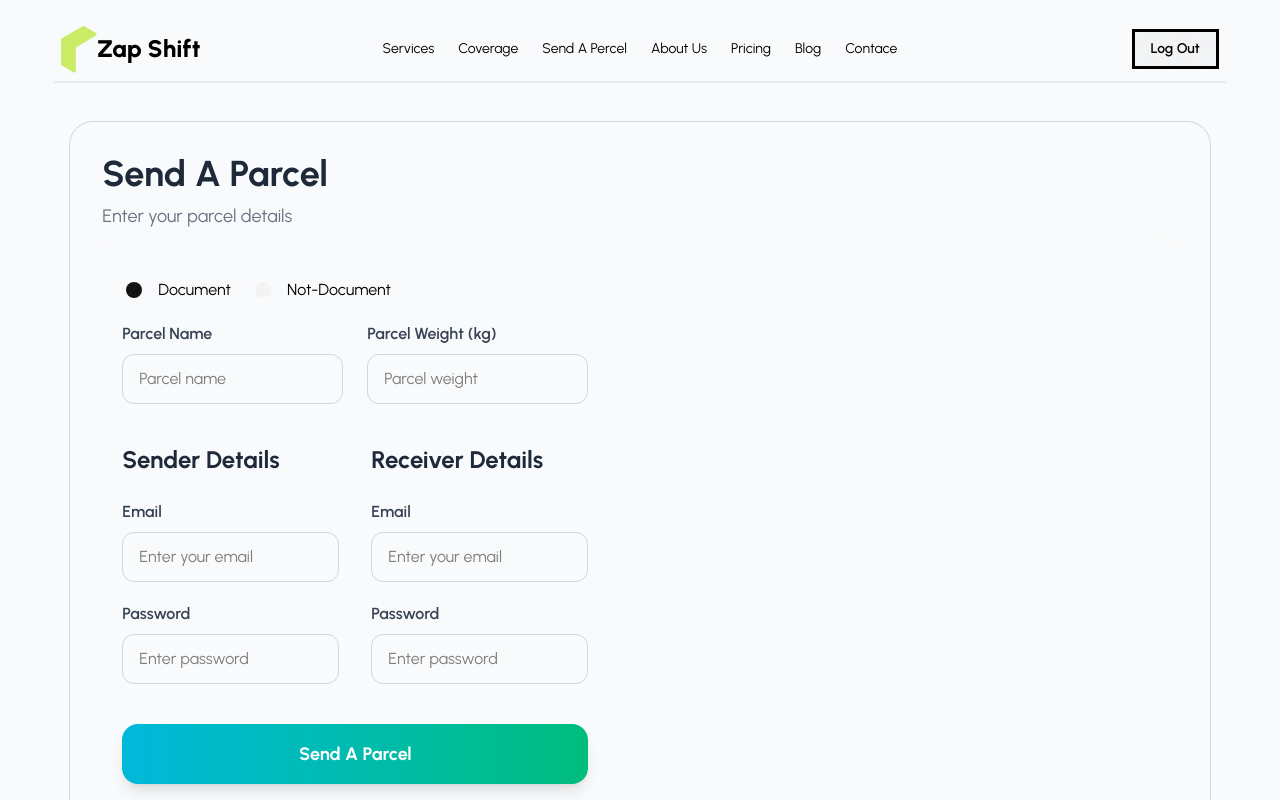
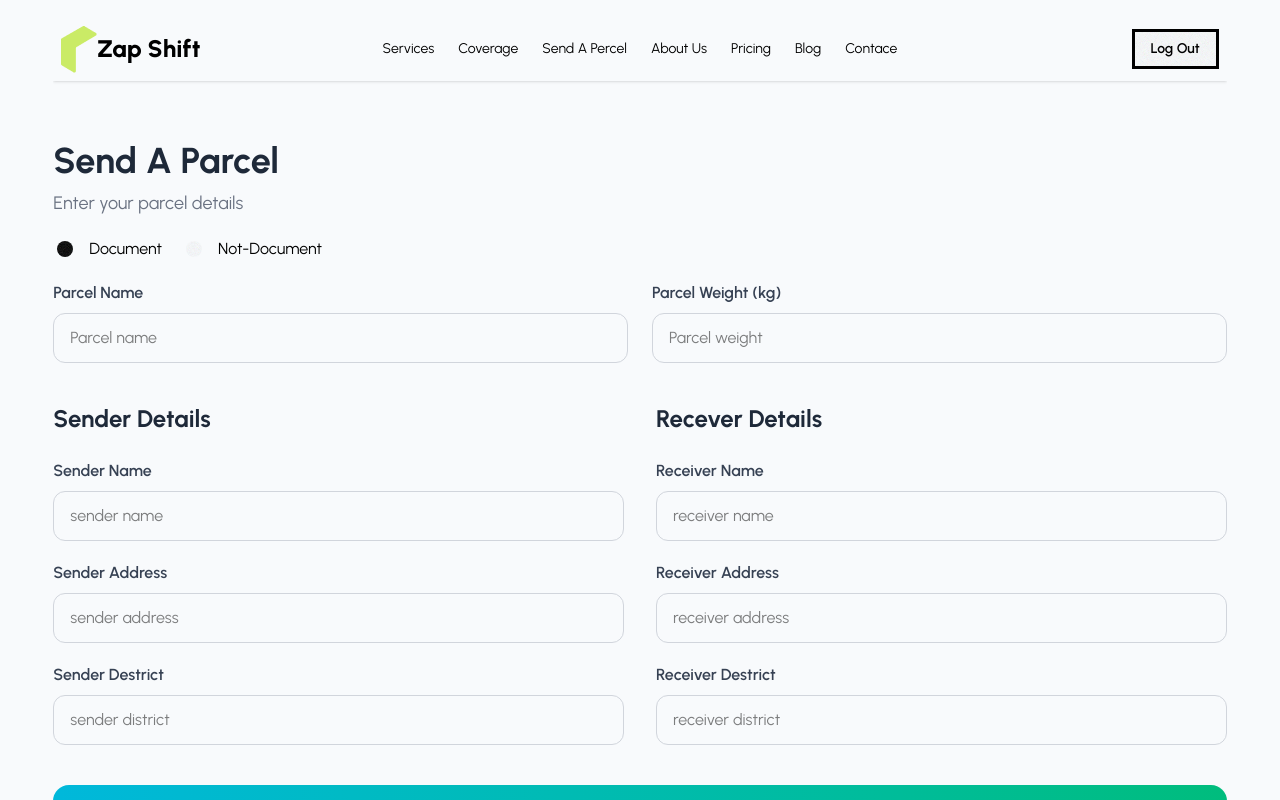
Before and after one commit to asik247/zap-shift-client-site, a React (Vite) app: page /percelSend in a window 1280 px wide. Shown: the top 800 px of the page. Built offline with nearby package versions, Linux system fonts and the light colour scheme; no server answers; sample sign-in values are in the browser's storage.

Commit message:
seand a percel code lamost complete

```diff
--- a/src/Components/Nav&Footer/Navbar.jsx
+++ b/src/Components/Nav&Footer/Navbar.jsx
@@ -6,7 +6,7 @@ import useAuth from '../../Hooks/useAuth';
 const Navbar = () => {
     //?user get AuthProvider;
     const {user,logOutUsers} = useAuth();
-    console.log('currentUser',user);
+    // console.log('currentUser',user);
     const links = <>
         <li><NavLink to={'/services'}>Services</NavLink></li>
         <li><NavLink to={'/coverage'}>Coverage</NavLink></li>
--- a/src/Pages/PercelSend/SendAPercel.jsx
+++ b/src/Pages/PercelSend/SendAPercel.jsx
@@ -8,8 +8,7 @@ const SendAPercel = () => {
         console.log(data);
     }
     return (
-        <div className="max-w-7xl mx-auto px-4 py-10">
-            <div className="rounded-3xl p-8 border border-gray-300">
+        <div className="mt-15">
             {/* Heading Section */}
             <div className="mb-2">
                 <h2 className="text-4xl font-bold text-gray-800 mb-2">
@@ -20,7 +19,6 @@ const SendAPercel = () => {
                     Enter your parcel details
                 </p>
             </div>
-                <div className="flex flex-wrap gap-8 items-center bg-gray-50 p-5 rounded-2xl mb-8">
             <form onSubmit={handleSubmit(handleFormSubmiter)}>
                 {/* radio filed */}
                 <div className='flex gap-5 my-5'>
@@ -28,7 +26,6 @@ const SendAPercel = () => {
                         <input type="radio" {...register('percelType')} value="document" className="radio" defaultChecked />
                         Document
                     </label>
-
                     <label className="flex items-center gap-3 cursor-pointer">
                         <input type="radio" {...register('percelType')} value="not-document" className="radio" />
                         Not-Document
@@ -40,30 +37,29 @@ const SendAPercel = () => {
                         <label className="text-gray-700 font-semibold mb-2 block">
                             Parcel Name
                         </label>
-
                         <input
                             type="text"
+                            {...register('percelName')}
                             className="w-full border border-gray-300 rounded-xl px-4 py-3 outline-none focus:border-primary focus:ring-2 focus:ring-primary/20 transition"
                             placeholder="Parcel name"
                         />
                     </div>
-
                     <div>
                         <label className="text-gray-700 font-semibold mb-2 block">
                             Parcel Weight (kg)
                         </label>
-
                         <input
-                                    type="text"
+                            type="number"
+                            {...register('percelWeight')}
                             className="w-full border border-gray-300 rounded-xl px-4 py-3 outline-none focus:border-primary focus:ring-2 focus:ring-primary/20 transition"
                             placeholder="Parcel weight"
                         />
                     </div>
                 </div>
                 {/* sender + receber details */}
-                        <div className='mt-10'>
-                            <fieldset className="grid grid-cols-1 md:grid-cols-2 gap-8">
+                <div className="grid grid-cols-1 md:grid-cols-2 gap-8 mt-10">
                     {/* sender details */}
+                    <fieldset >
                         <div>
                             <h3 className="text-2xl font-bold text-gray-800 mb-6">
                                 Sender Details
@@ -72,57 +68,81 @@ const SendAPercel = () => {
                             <div className="space-y-5">
                                 <div>
                                     <label className="text-gray-700 font-semibold mb-2 block">
-                                                Email
+                                        Sender Name
                                     </label>
 
                                     <input
-                                                type="email"
+                                        type="text"
                                         className="w-full border border-gray-300 rounded-xl px-4 py-3 outline-none"
-                                                placeholder="Enter your email"
+                                        placeholder="sender name"
                                     />
                                 </div>
 
                                 <div>
                                     <label className="text-gray-700 font-semibold mb-2 block">
-                                                Password
+                                        Sender Address
                                     </label>
 
                                     <input
-                                                type="password"
+                                        type="text"
                                         className="w-full border border-gray-300 rounded-xl px-4 py-3 outline-none"
-                                                placeholder="Enter password"
+                                        placeholder="sender address"
+                                    />
+                                </div>
+                                <div>
+                                    <label className="text-gray-700 font-semibold mb-2 block">
+                                        Sender Destrict
+                                    </label>
+
+                                    <input
+                                        type="text"
+                                        className="w-full border border-gray-300 rounded-xl px-4 py-3 outline-none"
+                                        placeholder="sender district"
                                     />
                                 </div>
                             </div>
                         </div>
-                                {/* receiver details */}
+                    </fieldset>
+                    {/* Recever details */}
+                    <fieldset >
                         <div>
                             <h3 className="text-2xl font-bold text-gray-800 mb-6">
-                                        Receiver Details
+                                Recever Details
                             </h3>
 
                             <div className="space-y-5">
                                 <div>
                                     <label className="text-gray-700 font-semibold mb-2 block">
-                                                Email
+                                        Receiver Name
                                     </label>
 
                                     <input
-                                                type="email"
+                                        type="text"
                                         className="w-full border border-gray-300 rounded-xl px-4 py-3 outline-none"
-                                                placeholder="Enter your email"
+                                        placeholder="receiver name"
                                     />
                                 </div>
 
                                 <div>
                                     <label className="text-gray-700 font-semibold mb-2 block">
-                                                Password
+                                        Receiver Address
                                     </label>
 
                                     <input
-                                                type="password"
+                                        type="text"
                                         className="w-full border border-gray-300 rounded-xl px-4 py-3 outline-none"
-                                                placeholder="Enter password"
+                                        placeholder="receiver address"
+                                    />
+                                </div>
+                                <div>
+                                    <label className="text-gray-700 font-semibold mb-2 block">
+                                        Receiver Destrict
+                                    </label>
+
+                                    <input
+                                        type="text"
+                                        className="w-full border border-gray-300 rounded-xl px-4 py-3 outline-none"
+                                        placeholder="receiver district"
                                     />
                                 </div>
                             </div>
@@ -136,10 +156,6 @@ const SendAPercel = () => {
                 />
             </form>
         </div>
-            </div>
-
-
-        </div>
     );
 };
 
```
Lines whose indentation alone changed are shown as unchanged.
